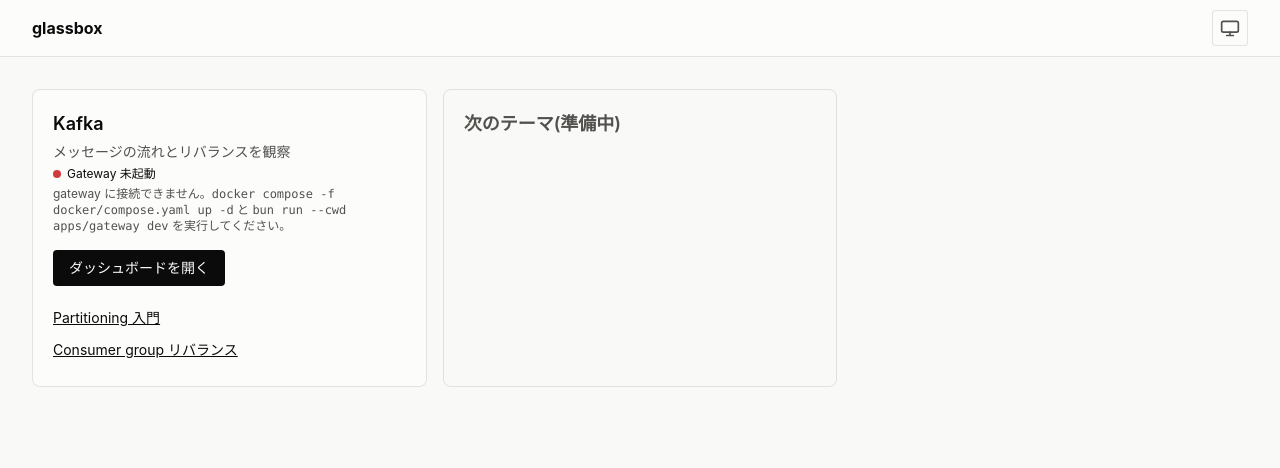
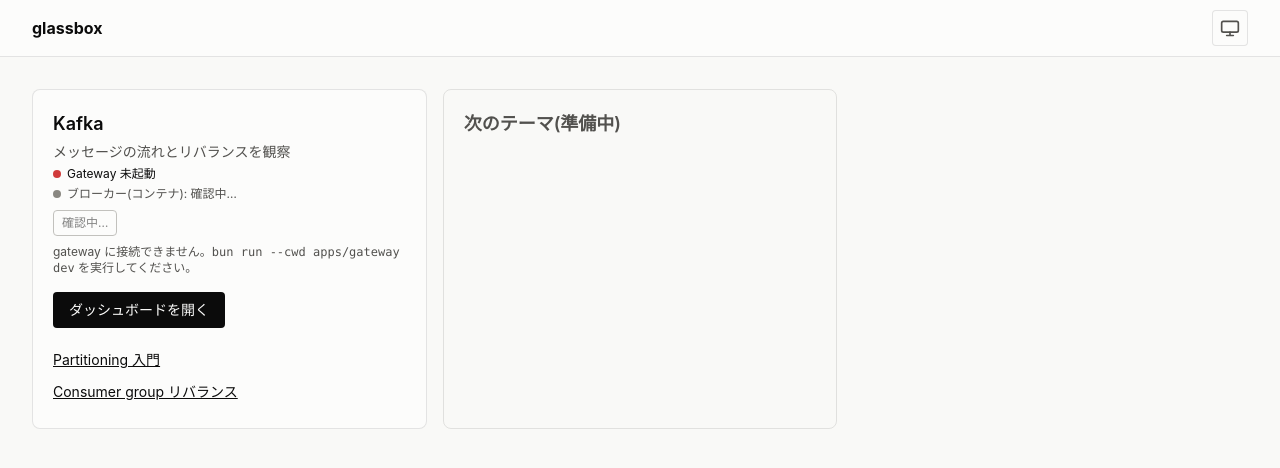
Before and after one commit to u-stem/glassbox, a Next.js app in the folder apps/web/: page / in a window 1280 px wide. Shown: the top 468 px of the page. Built offline with nearby package versions, Linux system fonts and the light colour scheme; no server answers.

Commit message:
feat: ホーム画面のカードにブローカー起動停止ボタンを追加

```diff
--- a/apps/web/src/home/EnvironmentStatus.tsx
+++ b/apps/web/src/home/EnvironmentStatus.tsx
@@ -1,9 +1,24 @@
 "use client";
 
-import { useEffect, useState } from "react";
+import type { BrokerAction } from "@glassbox/schema";
+import { useEffect, useRef, useState } from "react";
 import { GATEWAY_URL } from "@/lib/gateway";
+import {
+  type BrokerPolling,
+  type BrokerViewStatus,
+  requestBrokerAction,
+  startBrokerPolling,
+  toBrokerButtonModel,
+  toBrokerStatusLabel,
+} from "./broker";
 import { type EnvironmentStatus as EnvironmentStatusValue, startHealthPolling } from "./health";
 import { BROKER_SETUP_COMMAND, GATEWAY_SETUP_COMMAND } from "./setup-commands";
+
+const BROKER_URL = `${GATEWAY_URL}/api/themes/kafka/broker`;
+
+/** Generous because the gateway's own `up` timeout is 180s (a first run may pull the
+ * image). The UI does not depend on this returning: polling converges either way. */
+const ACTION_TIMEOUT_MS = 200_000;
 
 const STATUS_DOT_COLOR: Record<EnvironmentStatusValue["kind"], string> = {
   checking: "var(--text-muted)",
@@ -12,15 +27,37 @@
   "gateway-down": "var(--status-critical)",
 };
 
+const BROKER_DOT_COLOR: Record<BrokerViewStatus["kind"], string> = {
+  checking: "var(--text-muted)",
+  running: "var(--status-good)",
+  starting: "var(--status-warning)",
+  stopped: "var(--text-muted)",
+  absent: "var(--text-muted)",
+  unavailable: "var(--status-critical)",
+  unreachable: "var(--status-critical)",
+};
+
 /**
- * Thin presentational wrapper around startHealthPolling: owns just the current
- * EnvironmentStatus and re-renders when it changes, so the polling/hysteresis logic
- * itself (health.ts) stays a plain, independently-testable function. `initialStatus`
- * comes from the home page's server-side fetch, so the first paint already shows the
- * real status instead of flashing "checking" on every reload.
+ * Thin presentational wrapper around the two pollers this card needs: the gateway's
+ * `/healthz` (can the gateway talk to the broker) and the gateway's broker endpoint
+ * (what is the container doing). Both the polling/hysteresis logic and every mapping
+ * from state to wording live in plain functions (health.ts, broker.ts) so they stay
+ * independently testable.
+ *
+ * The two are reported as separate lines rather than merged into one: they legitimately
+ * disagree -- the container can be up while the broker is not answering yet, and after
+ * a stop the gateway takes a few seconds to notice -- and per ADR-0003/0005 each line
+ * names its own authority instead of pretending to a single truth.
+ *
+ * `initialStatus` comes from the home page's server-side fetch, so the first paint
+ * already shows the real gateway status. The broker state is deliberately not fetched
+ * during SSR: `docker compose ps` takes a few hundred ms and would delay the whole page.
  */
 export function EnvironmentStatus({ initialStatus }: { initialStatus: EnvironmentStatusValue }) {
   const [status, setStatus] = useState<EnvironmentStatusValue>(initialStatus);
+  const [brokerStatus, setBrokerStatus] = useState<BrokerViewStatus>({ kind: "checking" });
+  const [pending, setPending] = useState<BrokerAction | undefined>(undefined);
+  const pollingRef = useRef<BrokerPolling | undefined>(undefined);
 
   useEffect(() => {
     return startHealthPolling({
@@ -29,29 +66,82 @@
     });
   }, []);
 
+  useEffect(() => {
+    const polling = startBrokerPolling({ url: BROKER_URL, onStatus: setBrokerStatus });
+    pollingRef.current = polling;
+    return () => {
+      polling.stop();
+      pollingRef.current = undefined;
+    };
+  }, []);
+
+  const button = toBrokerButtonModel(brokerStatus, pending);
+
+  async function runBrokerAction(action: BrokerAction): Promise<void> {
+    setPending(action);
+    try {
+      setBrokerStatus(
+        await requestBrokerAction(BROKER_URL, action, {
+          timeoutMs: ACTION_TIMEOUT_MS,
+        }),
+      );
+    } finally {
+      setPending(undefined);
+      // Converge on the real state even if the request itself failed or timed out.
+      pollingRef.current?.refreshNow();
+    }
+  }
+
   return (
-    <div className="flex flex-col gap-1 text-xs" role="status">
-      <div className="flex items-center gap-1.5">
-        <span
-          aria-hidden="true"
-          className="inline-block h-2 w-2 rounded-full"
-          style={{ backgroundColor: STATUS_DOT_COLOR[status.kind] }}
-        />
-        <StatusLabel status={status} />
+    <div className="flex flex-col gap-2 text-xs">
+      <div className="flex flex-col gap-1" role="status">
+        <div className="flex items-center gap-1.5">
+          <Dot color={STATUS_DOT_COLOR[status.kind]} />
+          <StatusLabel status={status} />
+        </div>
+        <div className="flex items-center gap-1.5">
+          <Dot color={BROKER_DOT_COLOR[brokerStatus.kind]} />
+          <span className="text-(--text-secondary)">
+            ブローカー(コンテナ): {toBrokerStatusLabel(brokerStatus)}
+          </span>
+        </div>
       </div>
-      {status.kind === "kafka-down" && (
-        <p className="text-(--text-secondary)">
-          Kafka ブローカーが起動していません。<code>{BROKER_SETUP_COMMAND}</code>{" "}
-          を実行してください。
-        </p>
-      )}
+
+      <button
+        type="button"
+        onClick={() => {
+          void runBrokerAction(button.action);
+        }}
+        disabled={button.disabled}
+        aria-busy={pending !== undefined}
+        className="w-fit rounded border border-(--text-muted) px-2 py-1 text-xs enabled:hover:border-(--text-primary) disabled:opacity-50"
+      >
+        {button.label}
+      </button>
+
+      {(brokerStatus.kind === "unavailable" || brokerStatus.kind === "unreachable") &&
+        status.kind !== "gateway-down" && (
+          <p className="text-(--text-secondary)">
+            Docker を実行できないため、ブローカーを操作できません。
+            <code>{BROKER_SETUP_COMMAND}</code> が手元で通るか確認してください。
+          </p>
+        )}
       {status.kind === "gateway-down" && (
         <p className="text-(--text-secondary)">
-          gateway に接続できません。<code>{BROKER_SETUP_COMMAND}</code> と{" "}
-          <code>{GATEWAY_SETUP_COMMAND}</code> を実行してください。
+          gateway に接続できません。<code>{GATEWAY_SETUP_COMMAND}</code> を実行してください。
         </p>
       )}
     </div>
+  );
+}
+
+function Dot({ color }: { color: string }) {
+  return (
+    <span
+      aria-hidden="true"
+      className="inline-block h-2 w-2 shrink-0 rounded-full"
+      style={{ backgroundColor: color }}
+    />
   );
 }
 
@@ -62,7 +152,9 @@
     case "ready":
       return <span className="text-(--text-secondary)">Gateway 接続 OK / Kafka 稼働中</span>;
     case "kafka-down":
-      return <span className="text-(--text-primary)">Kafka 未起動</span>;
+      // Says what the gateway observes, not what the container is doing -- the broker
+      // line below owns that, and after a stop the two disagree for a few seconds.
+      return <span className="text-(--text-primary)">Gateway 接続 OK / ブローカーに未接続</span>;
     case "gateway-down":
       return <span className="text-(--text-primary)">Gateway 未起動</span>;
   }
```
Also changed, not shown: 2 other files (tests, documents, lock files or other folders).
